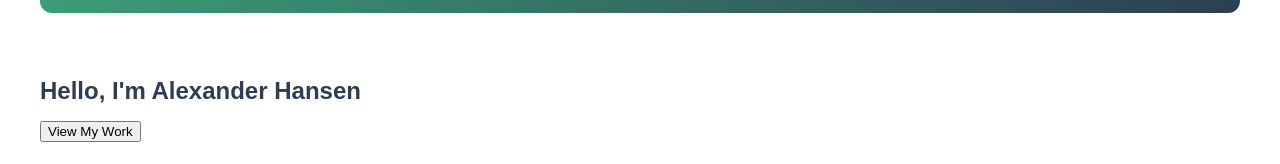
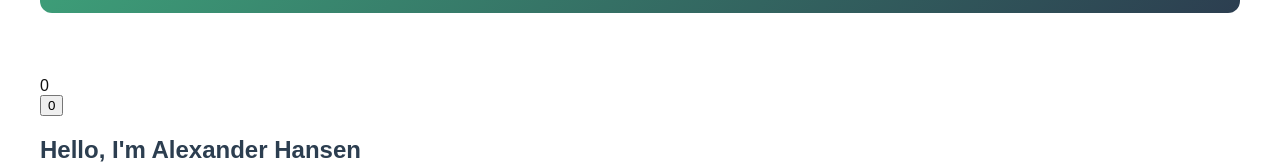
Before and after one commit to hansen9/vue-web, a Vue app: page / in a window 1280 px wide. Shown: the part 464-628 px from the top of the page. Built offline with nearby package versions, Linux system fonts and the light colour scheme; no server answers; the HTML template or start-up script is replaced by a standard one.

Commit message:
learning vue ref reactive

```diff
--- a/src/components/SandBox.vue
+++ b/src/components/SandBox.vue
@@ -0,0 +1,14 @@
+<script setup lang="ts">
+import { ref } from 'vue'
+
+const count = ref(0)
+
+function increment() {
+  count.value++
+}
+</script>
+
+<template>
+  <div>{{ count }}</div>
+  <button @click="increment">{{ count }}</button>
+</template>
--- a/src/views/HomeView.vue
+++ b/src/views/HomeView.vue
@@ -3,10 +3,15 @@
 import { onMounted, computed } from 'vue'
 import { useFeaturedProjects } from '@/composables/UseFeaturedProjects'
 import { useUserProfile } from '@/composables/UseUserProfile'
+import { useI18n } from 'vue-i18n'
+
+// composables
 import ProjectCard from '@/components/ProjectCard.vue'
 import AdaptiveCta from '@/components/AdaptiveCta.vue'
+
+// components
 import CertificationsSection from '@/components/CertificationsSection.vue'
-import { useI18n } from 'vue-i18n'
+import SandBox from '@/components/SandBox.vue'
 
 const { t } = useI18n()
 const { userProfile, isAvailable } = useUserProfile()
@@ -29,6 +34,9 @@
         </p>
         <router-link to="/contact" class="cta-button">Get Started</router-link>
       </div>
+    </section>
+    <section>
+      <SandBox />
     </section>
 
     <section>
```
